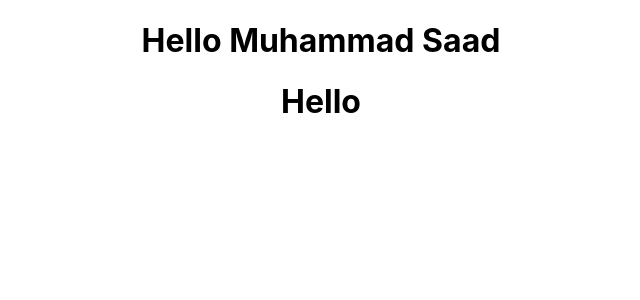
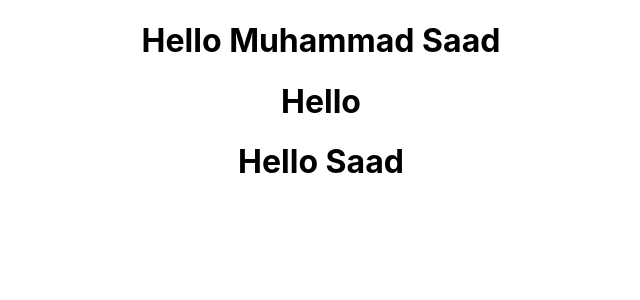
Before and after one commit to CleverCodder/code4saad_b-practice, a React (Create React App) app: page / in a window 1280 px wide. Shown: the top 300 px of the page, without its empty margins (319-959 px from the left). Built offline with nearby package versions, Linux system fonts and the light colour scheme.

Commit message:
Added The Line

```diff
--- a/src/App.js
+++ b/src/App.js
@@ -7,6 +7,7 @@ function App() {
     <div className="App">
     <h1>Hello Muhammad Saad</h1>
     <h1>Hello</h1>
+    <h1>Hello Saad</h1>
     {/* <header className="App-header">
     <img src={logo} className="App-logo" alt="logo" />
     <p>
```
